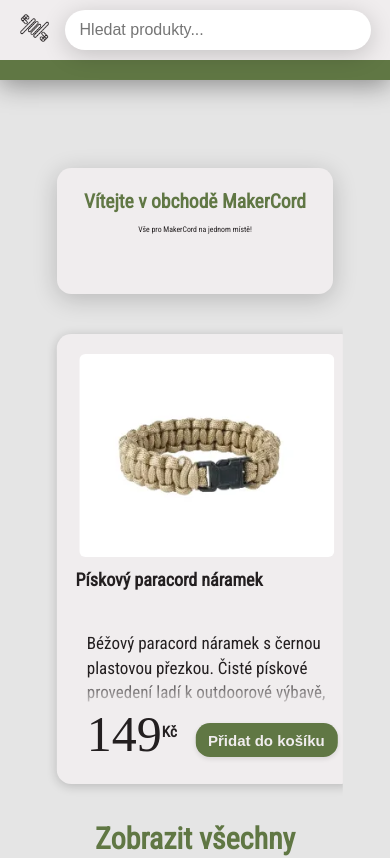
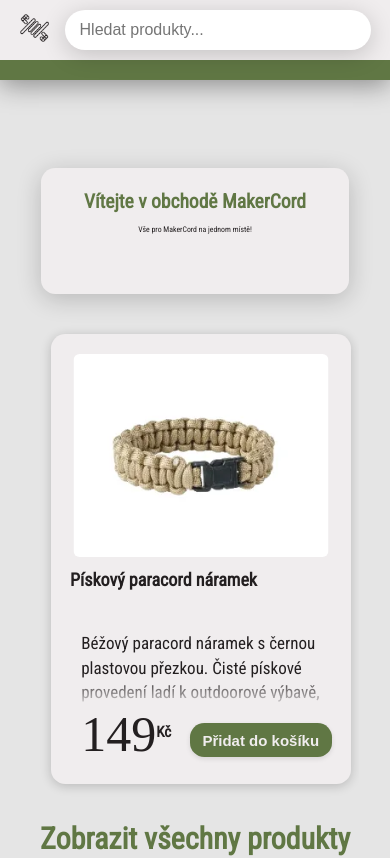
Before and after one commit to Kiba185/E-Shop_MakerCord, a React (Create React App) app in the folder eshop_makercord/: page / in a window 390 px wide. Shown: the top 858 px of the page. Built offline with nearby package versions, Linux system fonts and the light colour scheme; a web font is replaced by a local one.

Commit message:
version_78

```diff
--- a/eshop_makercord/src/components/Products/ProductsCarousel.css
+++ b/eshop_makercord/src/components/Products/ProductsCarousel.css
@@ -1,371 +1,86 @@
-/* Hlavní okno karuselu (zabere celou šířku main) */
+/* --- Hlavní okno karuselu --- */
 .products-carousel {
     width: 100%;
+    overflow: hidden; /* Skryje vše, co odjede mimo obrazovku */
 }
 
-/* Pás, ve kterém jsou karty vedle sebe */
+/* --- Pás, ve kterém jsou karty vedle sebe --- */
 .carousel-content {
     position: relative;
     display: flex;
-    flex-direction: row;
     width: 100%;
     height: 500px;
     min-height: 60vh;
-    overflow: hidden;
-    padding: 0 0 0 0.625em ;
-    left: 50%;
-    transform: translateX(-50%);
+    /* Odstranil jsem left: 50% a transform, už nejsou potřeba */
 }
 
-/* Obal pro každou jednotlivou kartu */
+/* --- Obal pro každou jednotlivou kartu --- */
 .carousel-item {
     position: absolute;
-    opacity: 0;
-    transition: all 0.6s ease ;
-    padding: 1.25em 1.2vw 1.25em 0;
+    top: 0;
+    left: 0;
+    height: 100%;
+    transition: all 0.6s ease;
+
+    /* Místo vw použijeme pevný padding a box-sizing */
+    padding: 1.25em;
+    box-sizing: border-box; /* Zajistí, že padding nerozhodí procentuální šířku */
+
+    /* VÝCHOZÍ STAV (Desktop): 4 karty, každá zabírá přesně čtvrtinu */
+    width: 25%;
 }
 
-.carousel-item.c0 {
-    opacity: 0;
-    transform: translateX(-100%);
-}
+/* --- Logika posunu a viditelnosti (zůstává stejná) --- */
+.carousel-item.c0 { opacity: 0; transform: translateX(-100%); pointer-events: none; }
+.carousel-item.c1 { opacity: 1; transform: translateX(0); }
+.carousel-item.c2 { opacity: 1; transform: translateX(100%); }
+.carousel-item.c3 { opacity: 1; transform: translateX(200%); }
+.carousel-item.c4 { opacity: 1; transform: translateX(300%); }
+.carousel-item.c5 { opacity: 0; transform: translateX(400%); pointer-events: none; }
 
-.carousel-item.c1 {
-    opacity: 1;
-    transform: translateX(0);
-}
 
-.carousel-item.c2 {
-    opacity: 1;
-    transform: translateX(100%);
-}
+/* =========================================
+   RESPONZIVITA (Jen 3 jednoduché zarážky!)
+   ========================================= */
 
-.carousel-item.c3 {
-    opacity: 1;
-    transform: translateX(200%);
-}
+/* 1. Menší monitory / Notebooky: 3 karty */
+@media (max-width: 1300px) {
+    .carousel-item {
+        width: 33.333%; /* Každá karta zabere třetinu */
+    }
 
-.carousel-item.c4 {
-    opacity: 1;
-    transform: translateX(300%);
-}
-
-.carousel-item.c5 {
-    opacity: 0;
-    transform: translateX(400%);
-}
-
-@media (min-width: 8000px) {
-    .carousel-item {
-        padding: 1.25em 2.4vw 1.25em 0;
+    /* Čtvrtá pozice (c4) už se na obrazovku nevejde, schováme ji doprava */
+    .carousel-item.c4 {
+        opacity: 0;
+        transform: translateX(300%);
+        pointer-events: none;
     }
 }
 
-@media (max-width: 8000px) {
+/* 2. Tablety / Menší displeje: 2 karty */
+@media (max-width: 960px) {
     .carousel-item {
-        padding: 1.25em 0.9vw 1.25em 0;
+        width: 50%; /* Každá karta zabere polovinu */
+    }
+
+    /* Pozice c3 a c4 se nevejdou, schováme je */
+    .carousel-item.c3, .carousel-item.c4 {
+        opacity: 0;
+        transform: translateX(200%);
+        pointer-events: none;
     }
 }
 
-@media (max-width: 7000px) {
+/* 3. Mobilní telefony: 1 karta */
+@media (max-width: 600px) {
     .carousel-item {
-        padding: 1.25em 1vw 1.25em 0;
+        width: 100%; /* Karta zabere celou šířku */
+    }
+
+    /* Necháme viditelnou jen c1, zbytek posuneme doprava */
+    .carousel-item.c2, .carousel-item.c3, .carousel-item.c4 {
+        opacity: 0;
+        transform: translateX(100%);
+        pointer-events: none;
     }
 }
-
-@media (max-width: 6000px) {
-    .carousel-item {
-        padding: 1.25em 0.9vw 1.25em 0;
-    }
-}
-
-@media (max-width: 5000px) {
-    .carousel-item {
-        padding: 1.25em 0.9vw 1.25em 0;
-    }
-}
-
-@media (max-width: 4000px) {
-    .carousel-item {
-        padding: 1.25em 0.8vw 1.25em 0;
-    }
-}
-
-@media (max-width: 3000px) {
-    .carousel-item {
-        padding: 1.25em 0.75vw 1.25em 0;
-    }
-}
-
-@media (max-width: 2300px) {
-    .carousel-item {
-        padding: 1.25em 0.7vw 1.25em 0;
-    }
-}
-
-@media (max-width: 2000px) {
-    .carousel-item {
-        padding: 1.25em 0.65vw 1.25em 0;
-    }
-}
-
-@media (max-width: 1800px) {
-    .carousel-item {
-        padding: 1.25em 0.5vw 1.25em 0;
-    }
-}
-
-/* Tablet: 3 karty */
-@media (max-width: 1750px) {
-    .carousel-content {
-        width: 90%;
-    }
-
-    .carousel-item {
-        padding: 1.25em 4vw 1.25em 0;
-    }
-
-    .carousel-item.c0 {
-        opacity: 0;
-        transform: translateX(-100%);
-    }
-
-    .carousel-item.c1 {
-        opacity: 1;
-        transform: translateX(0);
-    }
-
-    .carousel-item.c2 {
-        opacity: 1;
-        transform: translateX(100%);
-    }
-
-    .carousel-item.c3 {
-        opacity: 1;
-        transform: translateX(200%);
-    }
-
-    .carousel-item.c4 {
-        opacity: 0;
-        transform: translateX(300%);
-    }
-
-    .carousel-item.c5 {
-        opacity: 0;
-        transform: translateX(300%);
-    }
-}
-
-@media (max-width: 1550px) {
-
-    .carousel-item {
-        padding: 1.25em 3.75vw 1.25em 0;
-    }
-
-}
-
-@media (max-width: 1500px) {
-
-    .carousel-item {
-        padding: 1.25em 3vw 1.25em 0;
-    }
-
-}
-
-@media (max-width: 1450px) {
-
-    .carousel-item {
-        padding: 1.25em 1.2vw 1.25em 0;
-    }
-
-    .carousel-content {
-        width: 93%;
-    }
-}
-
-
-/* Menší obrazovky: 2 karty */
-@media (max-width: 1300px) {
-    .carousel-content {
-        width: 80%;
-    }
-    .carousel-item {
-        padding: 1.25em 11.5vw 1.25em 0;
-    }
-
-    .carousel-item.c0 {
-        opacity: 0;
-        transform: translateX(-100%);
-        padding-right: 0;
-    }
-
-    .carousel-item.c1 {
-        opacity: 1;
-        transform: translateX(0);
-    }
-
-    .carousel-item.c2 {
-        opacity: 1;
-        transform: translateX(100%);
-    }
-
-    .carousel-item.c3 {
-        opacity: 0;
-        transform: translateX(200%);
-    }
-
-    .carousel-item.c4 {
-        opacity: 0;
-        transform: translateX(200%);
-    }
-
-    .carousel-item.c5 {
-        opacity: 0;
-        transform: translateX(200%);
-    }
-}
-
-@media (max-width: 1250px) {
-
-    .carousel-content {
-        width: 82%;
-    }
-
-}
-
-
-@media (max-width: 1190px) {
-
-    .carousel-item {
-        padding: 1.25em 3.75em 1.25em 0;
-    }
-
-}
-
-@media (max-width: 1120px) {
-
-    .carousel-content {
-        width: 90%;
-    }
-
-    .carousel-item {
-        padding: 1.25em 6.25em 1.25em 0;
-    }
-
-}
-
-@media (max-width: 1070px) {
-
-
-    .carousel-item {
-        padding: 1.25em 3.75em 1.25em 0;
-    }
-
-}
-
-@media (max-width: 1000px) {
-
-    .carousel-content {
-        width: 89%;
-    }
-
-    .carousel-item {
-        padding: 1.25em 1.875em 1.25em 0;
-    }
-
-}
-
-@media (max-width: 970px) {
-
-    .carousel-content {
-        width: 98%;
-    }
-
-    .carousel-item {
-        padding: 1.25em 1.5em 1.25em 0;
-    }
-
-}
-
-/* Mobil: 1 karta */
-@media (max-width: 960px) {
-    .carousel-content {
-        width: 45%;
-    }
-    .carousel-item {
-        padding: 1.25em 0 1.25em 0;
-    }
-
-    .carousel-item.c0 {
-        opacity: 0;
-        transform: translateX(-100%);
-        padding-right: 3.125em;
-    }
-
-    .carousel-item.c1 {
-        opacity: 1;
-        transform: translateX(0);
-    }
-
-    .carousel-item.c2 {
-        opacity: 0;
-        transform: translateX(100%);
-    }
-
-    .carousel-item.c3 {
-        opacity: 0;
-        transform: translateX(100%);
-    }
-
-    .carousel-item.c4 {
-        opacity: 0;
-        transform: translateX(100%);
-    }
-
-    .carousel-item.c5 {
-        opacity: 0;
-        transform: translateX(100%);
-    }
-}
-
-@media (max-width: 940px) {
-
-    .carousel-content {
-        width: 50%;
-    }
-}
-
-@media (max-width: 840px) {
-
-    .carousel-content {
-        width: 60%;
-    }
-}
-
-@media (max-width: 700px) {
-
-    .carousel-content {
-        width: 70%;
-    }
-}
-
-@media (max-width: 600px) {
-
-    .carousel-content {
-        width: 86%;
-    }
-}
-
-@media (max-width: 480px) {
-
-    .carousel-content {
-        width: 94%;
-    }
-}
-
-@media (max-width: 430px) {
-
-    .carousel-content {
-        width: 100%;
-    }
-}
--- a/eshop_makercord/src/components/Products/ProductsCarousel.js
+++ b/eshop_makercord/src/components/Products/ProductsCarousel.js
@@ -10,7 +10,7 @@ const ProductsCarousel = () => {
     const [shuffledProducts, setShuffledProducts] = useState([]);
     const [currentIndex, setCurrentIndex] = useState(0);
 
-    // 2. Zamíchání produktů (spustí se po načtení dat)
+    // 2. Zamíchání produktů (spustí se po načtení dat z kontextu)
     useEffect(() => {
         // Kontrola: Zamícháme pouze pokud máme data z kontextu a ještě jsme nemíchali
         if (products && products.length > 0 && shuffledProducts.length === 0) {
@@ -28,7 +28,7 @@ const ProductsCarousel = () => {
         }
     }, [products, shuffledProducts.length]);
 
-    // 3. Časovač rotace (nyní používá už zamíchané pole)
+    // 3. Časovač rotace
     useEffect(() => {
         if (shuffledProducts.length === 0) return;
 
--- a/eshop_makercord/src/components/Products/ProductsOverview.js
+++ b/eshop_makercord/src/components/Products/ProductsOverview.js
@@ -9,6 +9,7 @@ const colorPreviewMap = {
   "červená": "#cf2f2f",
   "zelená": "#3f8f4f",
   "modrá": "#2f66cf",
+  "žlutá": "#f1c40f",
   "šedá": "#777777",
   "bílá": "#f3f3f3",
   "oranžová": "#f07a22",
--- a/eshop_makercord/src/context/ProductContext.js
+++ b/eshop_makercord/src/context/ProductContext.js
@@ -40,7 +40,15 @@ export const ProductProvider = ({ children }) => {
   const [products, setProducts] = useState(() => {
     const stored = readStorageJSON(PRODUCTS_STORAGE_KEY, null);
     if (Array.isArray(stored) && stored.length > 0 && !hasLegacyImageReferences(stored)) {
-      return stored.map(normalizeProduct);
+      // Re-map image references from seedProducts when loading from localStorage
+      return stored.map(storedProduct => {
+        const seedProduct = seedProducts.find(p => p.id === storedProduct.id);
+        return {
+          ...normalizeProduct(storedProduct),
+          image: seedProduct?.image || storedProduct.image || "",
+          detailImage: seedProduct?.detailImage || storedProduct.detailImage || seedProduct?.image || storedProduct.image || "",
+        };
+      });
     }
 
     return seedProducts;
--- a/eshop_makercord/src/pages/Home.css
+++ b/eshop_makercord/src/pages/Home.css
@@ -12,8 +12,50 @@
     font-weight: bold;
 }
 
-@media (max-width: 1720px) {
+@media (max-width: 1919px) {
+    .home-page {
+        padding: 8vh auto;
+    }
+}
+
+@media (max-width: 1790px) {
+    .home-page {
+        padding: 8vh 14%;
+    }
+}
+
+@media (max-width: 1710px) {
+    .home-page {
+        padding: 8vh 13%
+    }
+}
+
+@media (max-width: 1650px) {
     .home-page {
         padding: 8vh 12%;
     }
 }
+
+@media (max-width: 1570px) {
+    .home-page {
+        padding: 8vh 11%
+    }
+}
+
+@media (max-width: 1650px) {
+    .home-page {
+        padding: 8vh 10%
+    }
+}
+
+@media (max-width: 1570px) {
+    .home-page {
+        padding: 8vh 9%
+    }
+}
+
+@media (max-width: 1570px) {
+    .home-page {
+        padding: 8vh 8%
+    }
+}
--- a/eshop_makercord/src/pages/Product.css
+++ b/eshop_makercord/src/pages/Product.css
@@ -1,5 +1,5 @@
 .product-page {
-    padding: 5vh 0 6vh;
+    padding: 5vh 10vw 6vh;
 }
 
 .product-back-link {
```
Also changed, not shown: eshop_makercord/src/context/CartContext.js (+15 -1 lines), eshop_makercord/src/data/products.json (+17 -17 lines), eshop_makercord/src/data.js (line endings or trailing spaces), 2 other files (tests, documents, lock files or other folders).
